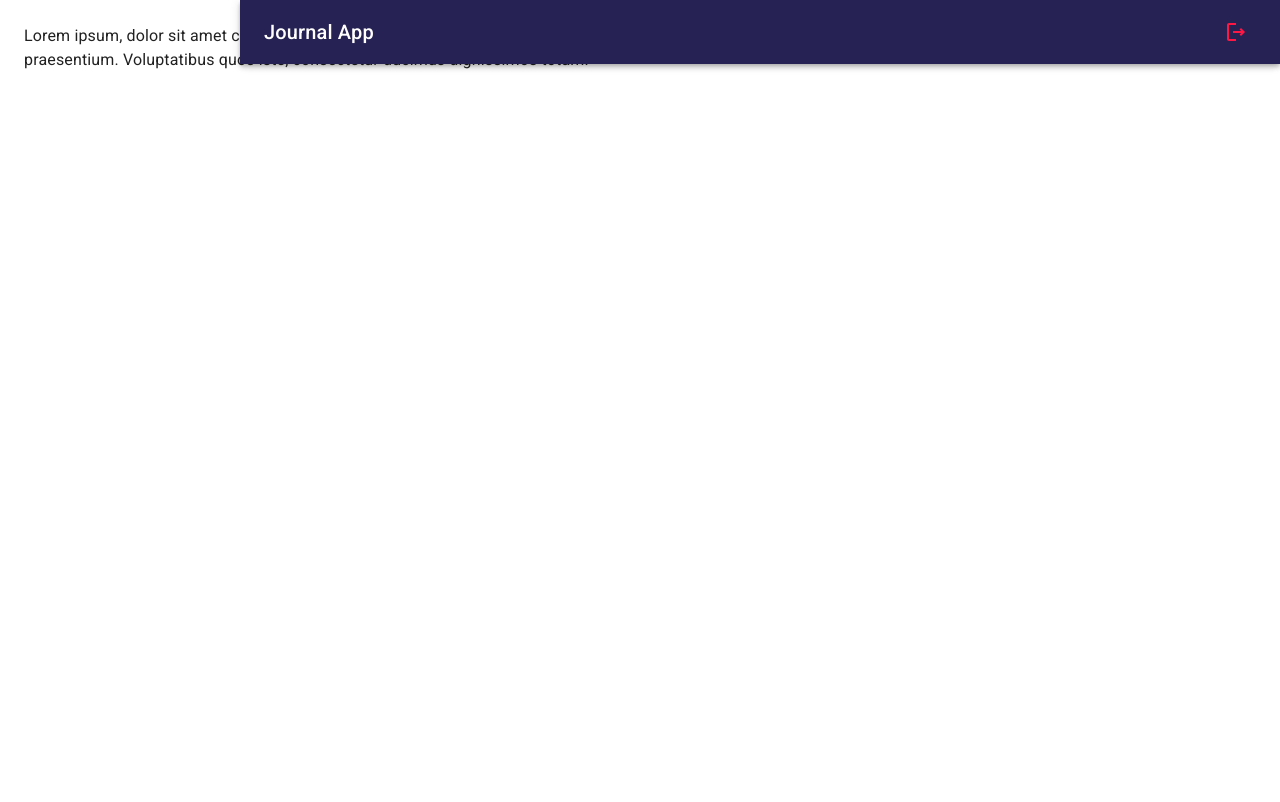
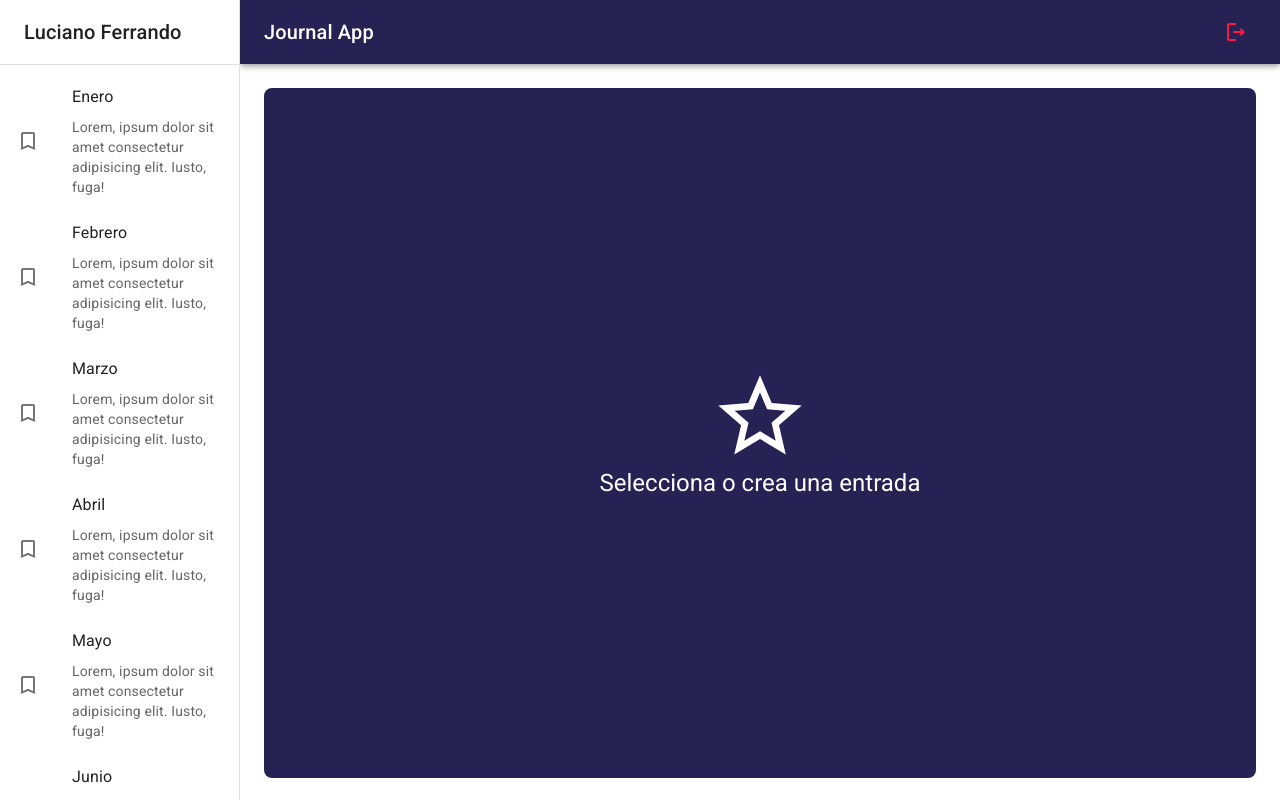
Before and after one commit to luferrduc/journal-mui-app, a React (Vite) app: page / in a window 1280 px wide. Built offline with nearby package versions, Linux system fonts and the light colour scheme.

Commit message:
Add: Sidebar component and nothingselectedview view

```diff
--- /dev/null
+++ b/src/common/components/Sidebar.tsx
@@ -0,0 +1,53 @@
+import { TurnedInNot } from "@mui/icons-material"
+import { Box, Divider, Drawer, List, ListItem, ListItemButton, ListItemIcon, ListItemText, Toolbar, Typography } from "@mui/material"
+import Grid from "@mui/material/Grid2"
+
+
+export const Sidebar = ({ drawerWidth }: { drawerWidth: number }) => {
+  return (
+    <Box
+      component="nav"
+      sx={{
+        width: { sm: drawerWidth },
+        flexShrink: { sm: 0 }
+      }}
+    >
+      <Drawer
+        variant="permanent" // temporary si queremos ocultarla
+        open
+        sx={{
+          display: { xs: 'block' },
+          '& .MuiDrawer-paper': { boxSizing: 'border-box', width: drawerWidth}
+        }}
+      >
+        <Toolbar>
+          <Typography
+            variant="h6"
+            noWrap
+          >
+            Luciano Ferrando
+          </Typography>
+        </Toolbar>
+        <Divider />
+        <List>
+          {
+            ['Enero', 'Febrero', 'Marzo', 'Abril', 'Mayo', 'Junio'].map( text => (
+              <ListItem key={text} disablePadding>
+                <ListItemButton>
+                  <ListItemIcon>
+                    <TurnedInNot />
+                  </ListItemIcon>
+                  <Grid container>
+                    <ListItemText primary={text}/>
+                    <ListItemText secondary={'Lorem, ipsum dolor sit amet consectetur adipisicing elit. Iusto, fuga!'}/>
+                  </Grid>
+                </ListItemButton>
+              </ListItem>
+            ))
+          }
+        </List>
+      </Drawer>
+
+    </Box>
+  )
+}
--- a/src/common/components/index.ts
+++ b/src/common/components/index.ts
@@ -1,2 +1,3 @@
+export { Sidebar } from "./Sidebar";
 export { Link } from "./Link";
 export { Navbar } from "./Navbar";
--- a/src/journal/layout/JournalLayout.tsx
+++ b/src/journal/layout/JournalLayout.tsx
@@ -1,5 +1,5 @@
-import { Navbar } from "@/common/components"
-import { Box } from "@mui/material"
+import { Navbar, Sidebar } from "@/common/components"
+import { Box, Toolbar } from "@mui/material"
 import { ReactNode } from "react"
 
 const drawerWidth = 240
@@ -10,7 +10,7 @@ export const JournalLayout = ({ children }: { children: ReactNode }) => {
 
       <Navbar drawerWidth={drawerWidth}/>
 
-      {/* Sidebar */}
+      <Sidebar drawerWidth={drawerWidth}/>
 
       <Box
         component="main"
@@ -19,7 +19,7 @@ export const JournalLayout = ({ children }: { children: ReactNode }) => {
           p: 3
         }}
       >
-        {/* Toolbar */}
+        <Toolbar />
         { children }
       </Box>
     </Box>
--- a/src/journal/pages/JournalPage.tsx
+++ b/src/journal/pages/JournalPage.tsx
@@ -1,14 +1,16 @@
-import { Typography } from "@mui/material"
 import { JournalLayout } from "../layout/JournalLayout"
+import { NothingSelectedView } from "../views"
 
 
 
 export const JournalPage = () => {
   return (
     <JournalLayout>
-      <Typography>
+      {/* <Typography>
         Lorem ipsum, dolor sit amet consectetur adipisicing elit. Ad quod voluptates ullam odio reiciendis necessitatibus, repellendus cupiditate optio unde iure dolor illum praesentium. Voluptatibus quos iste, consectetur ducimus dignissimos totam.
-      </Typography>
+      </Typography> */}
+
+      <NothingSelectedView />
       {/* Nothing selected */}
       {/* Note View */}
     </JournalLayout>
--- /dev/null
+++ b/src/journal/views/NothingSelectedView.tsx
@@ -0,0 +1,31 @@
+import { StarOutline } from "@mui/icons-material"
+import { Typography } from "@mui/material"
+import Grid from "@mui/material/Grid2"
+
+export const NothingSelectedView = () => {
+  return (
+    <Grid
+    container
+    spacing={0}
+    direction="column"
+    alignItems="center"
+    justifyContent="center"
+    sx={{
+      minHeight: 'calc(100vh - 110px)',
+      backgroundColor: 'primary.main',
+      padding: {
+        xs: 0,
+        sm: 4
+      },
+      borderRadius: 2
+    }}
+    >
+      {/* <Grid container size={12} justifyContent="center"> */}
+        <StarOutline sx={{ fontSize: 100, color: 'white'}} />
+      {/* </Grid> */}
+      {/* <Grid container size={12} justifyContent="center"> */}
+        <Typography color="white" variant="h5">Selecciona o crea una entrada</Typography>
+      {/* </Grid> */}
+  </Grid>
+  )
+}
--- /dev/null
+++ b/src/journal/views/index.ts
@@ -0,0 +1 @@
+export { NothingSelectedView } from './NothingSelectedView'
```
